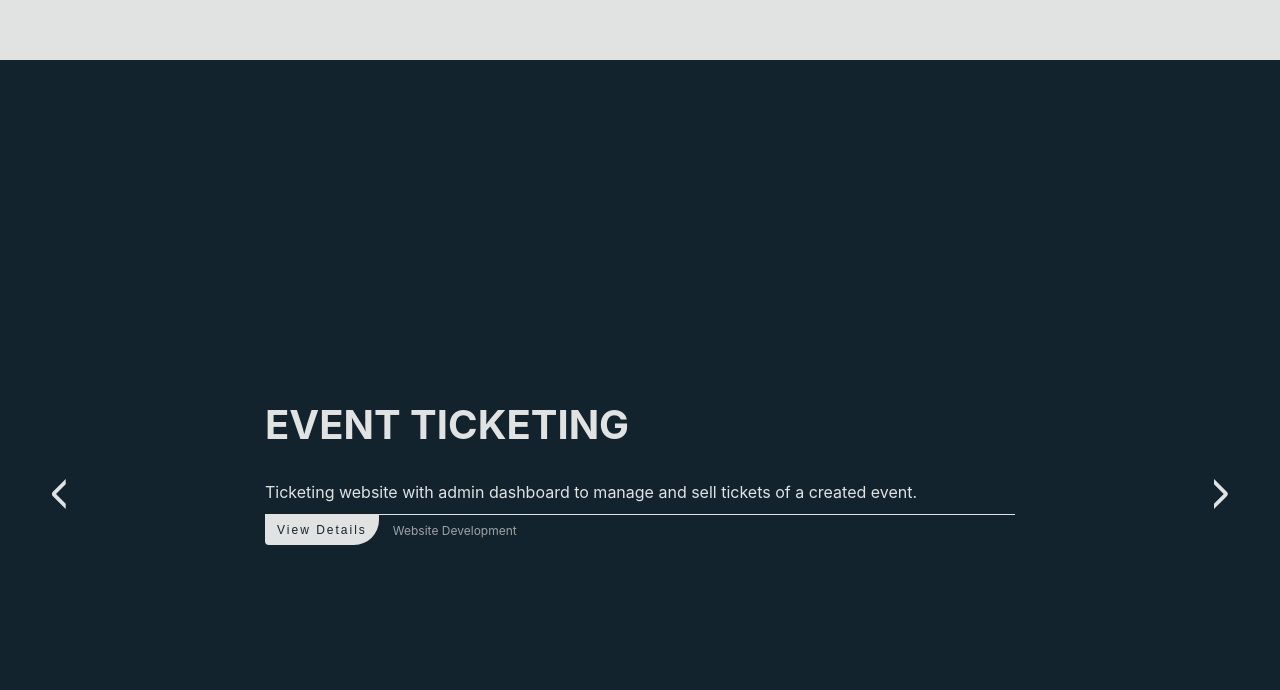
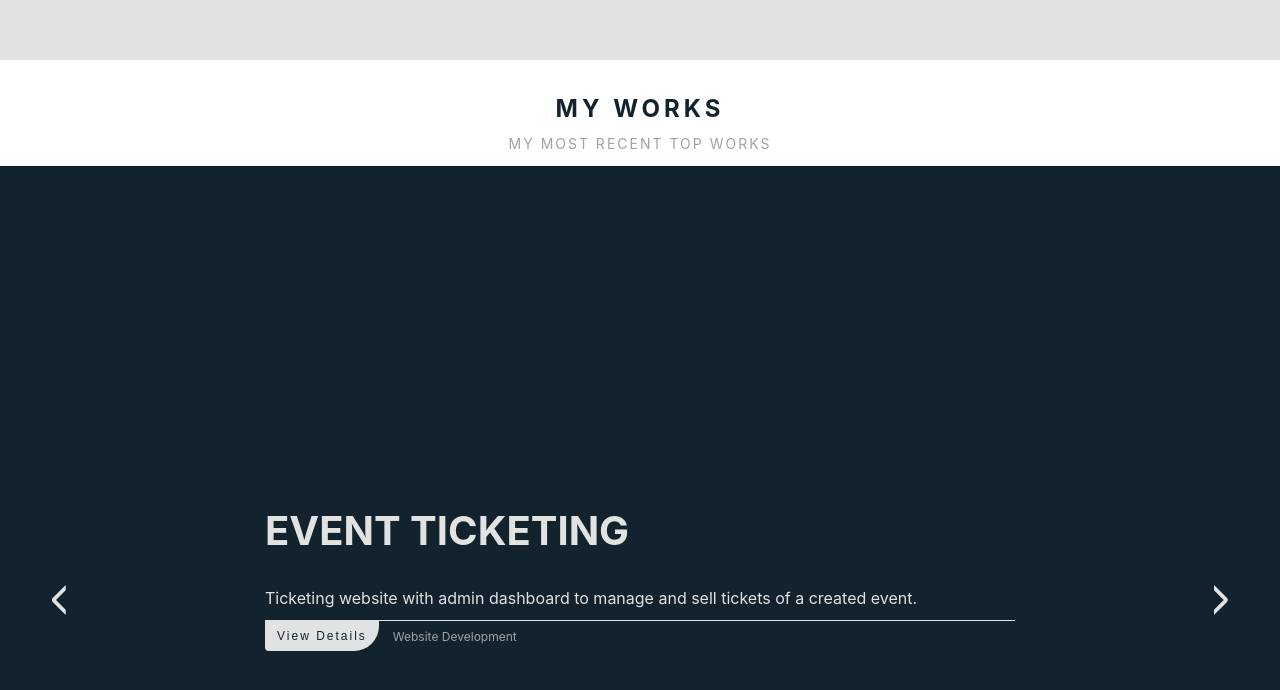
Before and after one commit to EkhlasMridha/portfolio, a React (Create React App) app: page / in a window 1280 px wide. Shown: the part 1540-2230 px from the top of the page. Built offline with nearby package versions, Linux system fonts and the light colour scheme.

Commit message:
work item header added

```diff
--- a/src/pages/Works/Works.scss
+++ b/src/pages/Works/Works.scss
@@ -205,3 +205,22 @@
     top: unset;
   }
 }
+
+/** My works header */
+.myworks-header-container {
+  background: #fff;
+  display: flex;
+  flex-direction: column;
+  justify-content: center;
+  text-align: center;
+  padding: 14px 5px;
+  h2 {
+    margin-bottom: 12px;
+    letter-spacing: 4px;
+  }
+  .header-description {
+    font-size: 14px;
+    letter-spacing: 2px;
+    color: darken(theme.$secondary-color, 25%);
+  }
+}
--- a/src/pages/Works/Works.tsx
+++ b/src/pages/Works/Works.tsx
@@ -56,6 +56,13 @@ export const Works = (props: any) => {
   };
 
   return (
+    <>
+      <div className="myworks-header-container">
+        <h2 className="uppercase secondary-textcolor">My works</h2>
+        <div className="uppercase header-description">
+          My most recent top works
+        </div>
+      </div>
       <section
         key={"works"}
         className="primary-textcolor flx-col min-h-screen primary-background workpage-container section-container"
@@ -68,8 +75,8 @@ export const Works = (props: any) => {
                 Event Ticketing
               </h2>
               <div className="primary-textcolor work-desc cursor-text">
-              Ticketing website with admin dashboard to manage and sell tickets
-              of a created event.
+                Ticketing website with admin dashboard to manage and sell
+                tickets of a created event.
               </div>
               <div className="detail-button-container detail-animate">
                 <SlideNavigator
@@ -105,8 +112,8 @@ export const Works = (props: any) => {
                 Moo-In
               </h2>
               <div className="work-desc cursor-text">
-              Restaurant order management system to take customer orders, print
-              envoice and take payment.
+                Restaurant order management system to take customer orders,
+                print envoice and take payment.
               </div>
               <div className="detail-button-container detail-animate">
                 <SlideNavigator
@@ -139,5 +146,6 @@ export const Works = (props: any) => {
           </div>
         </div>
       </section>
+    </>
   );
 };
```
Lines whose indentation alone changed are shown as unchanged.
